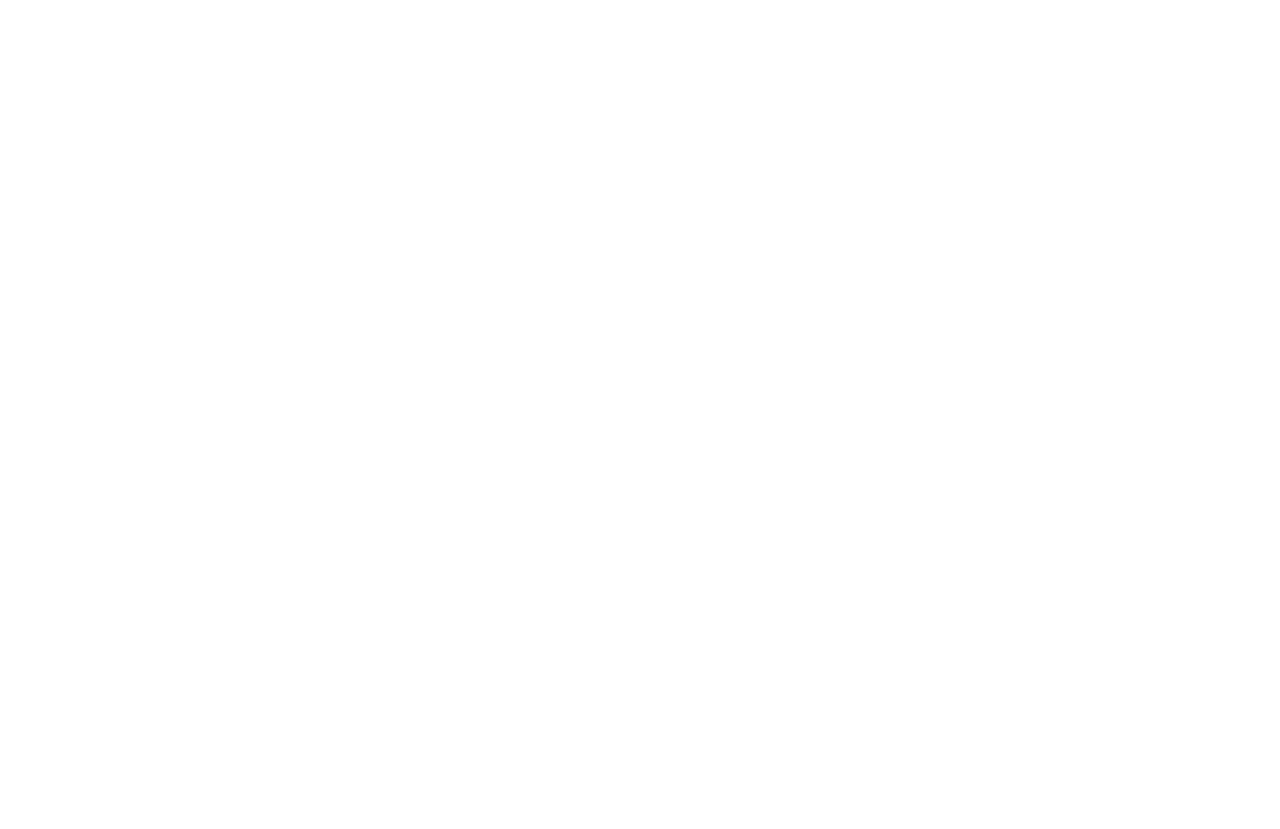
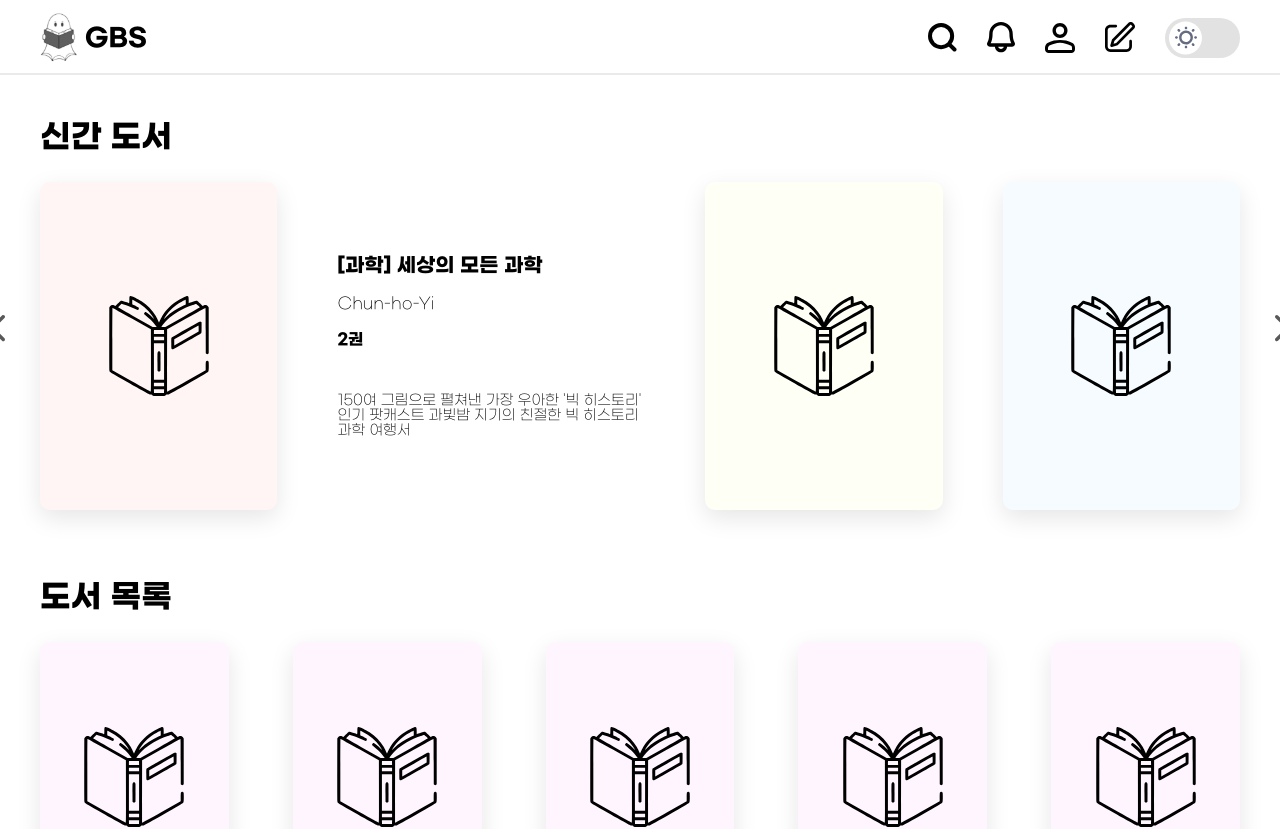
Before and after one commit to Team-GBS/GBS-client, a Next.js app: page / in a window 1280 px wide. Shown: the top 829 px of the page. Before the commit the page ends 800 px from the top, so only its background shows below. Built offline with nearby package versions, Linux system fonts and the light colour scheme.

Commit message:
Add: index

```diff
--- a/src/pages/index.tsx
+++ b/src/pages/index.tsx
@@ -1,3 +1,11 @@
-export default function Home() {
-  return <></>;
-}
+import Main from 'components/Main/templates';
+
+const HomePage = () => {
+  return (
+    <>
+      <Main />
+    </>
+  );
+};
+
+export default HomePage;
```
